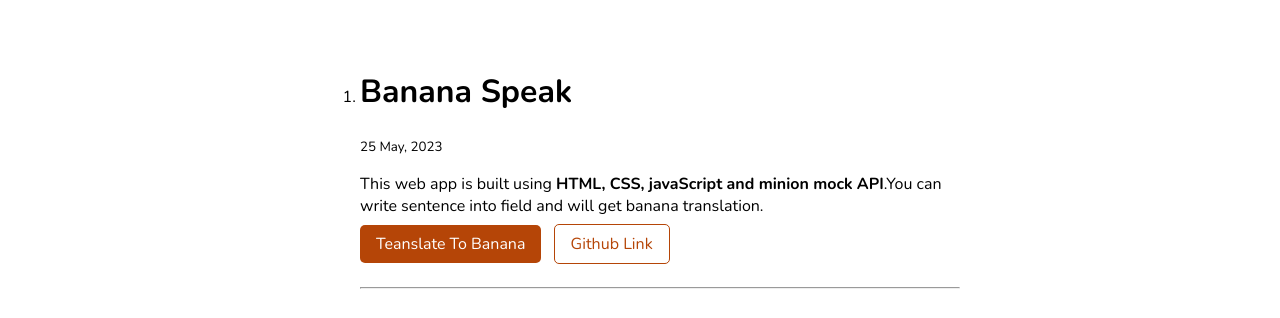
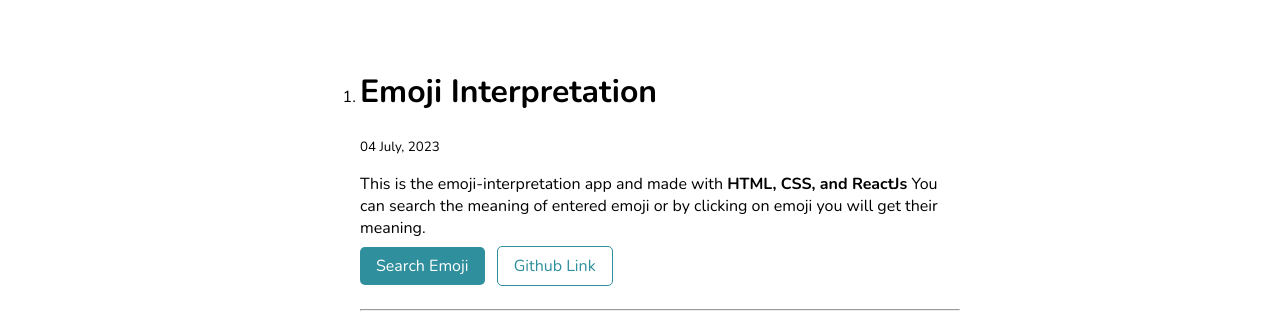
Before and after one commit to sonalikokalki/sonali-kokalki-portfolio, a plain HTML site: page project.html in a window 1280 px wide. Shown: the part 203-521 px from the top of the page. Drawn offline with nearby package versions, Linux system fonts and the light colour scheme.

Commit message:
Feat:Added emoji interpretation project

```diff
--- a/project.html
+++ b/project.html
@@ -40,6 +40,20 @@
     </header>
     <ol>
             <div class="container container-center">
+                    <li>
+                      <h1>Emoji Interpretation</h1>
+                      <small>04 July, 2023</small>
+                      <p>
+                    This is the emoji-interpretation app and made with <b>HTML, CSS, and ReactJs</b>
+                         You can search the meaning of entered emoji or by clicking on emoji you will get
+                        their meaning.
+                      </p>
+                      <a href="https://emoji-interpretation-by-sonali.netlify.app/" class="link link-primary" target="_blank">
+                        Search Emoji</a>
+                      <a href="https://github.com/sonalikokalki/emoji" class="link link-secondry" target="_blank"> github
+                        link</a>
+                    </li>
+                    <hr />
               <li>
                 <h1>Banana Speak</h1>
                 <small>25 May, 2023</small>
--- a/style.css
+++ b/style.css
@@ -21,7 +21,7 @@ body {
   }
 }
 :root {
-  --primary-color: #b54507;
+  --primary-color: #2f8f9d;
   --dark-gray:#64748b;
   --off-white:#d1d5db;
 }
```
Also changed, not shown: index.html (+1 -1 lines), images/hero-image.svg (added).
